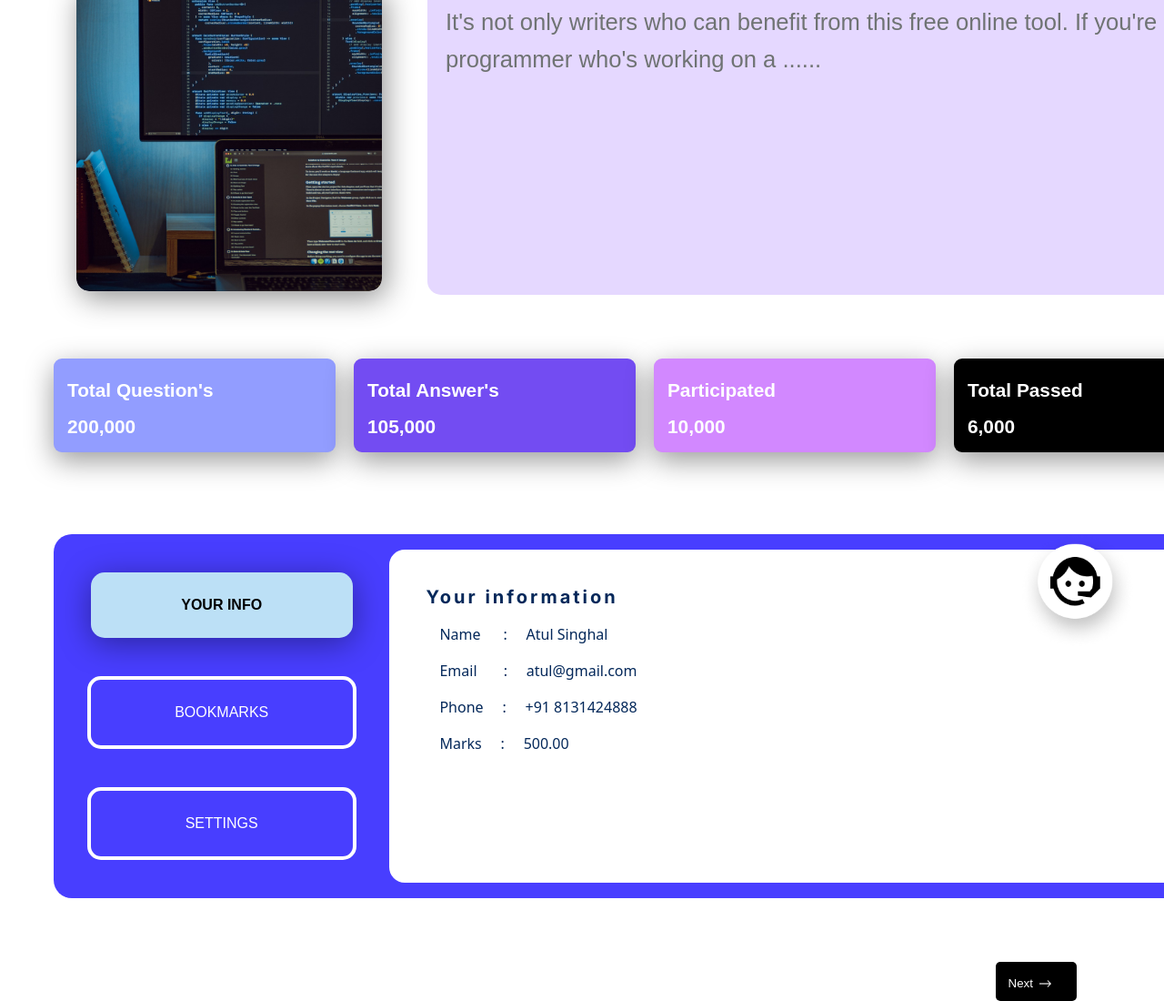
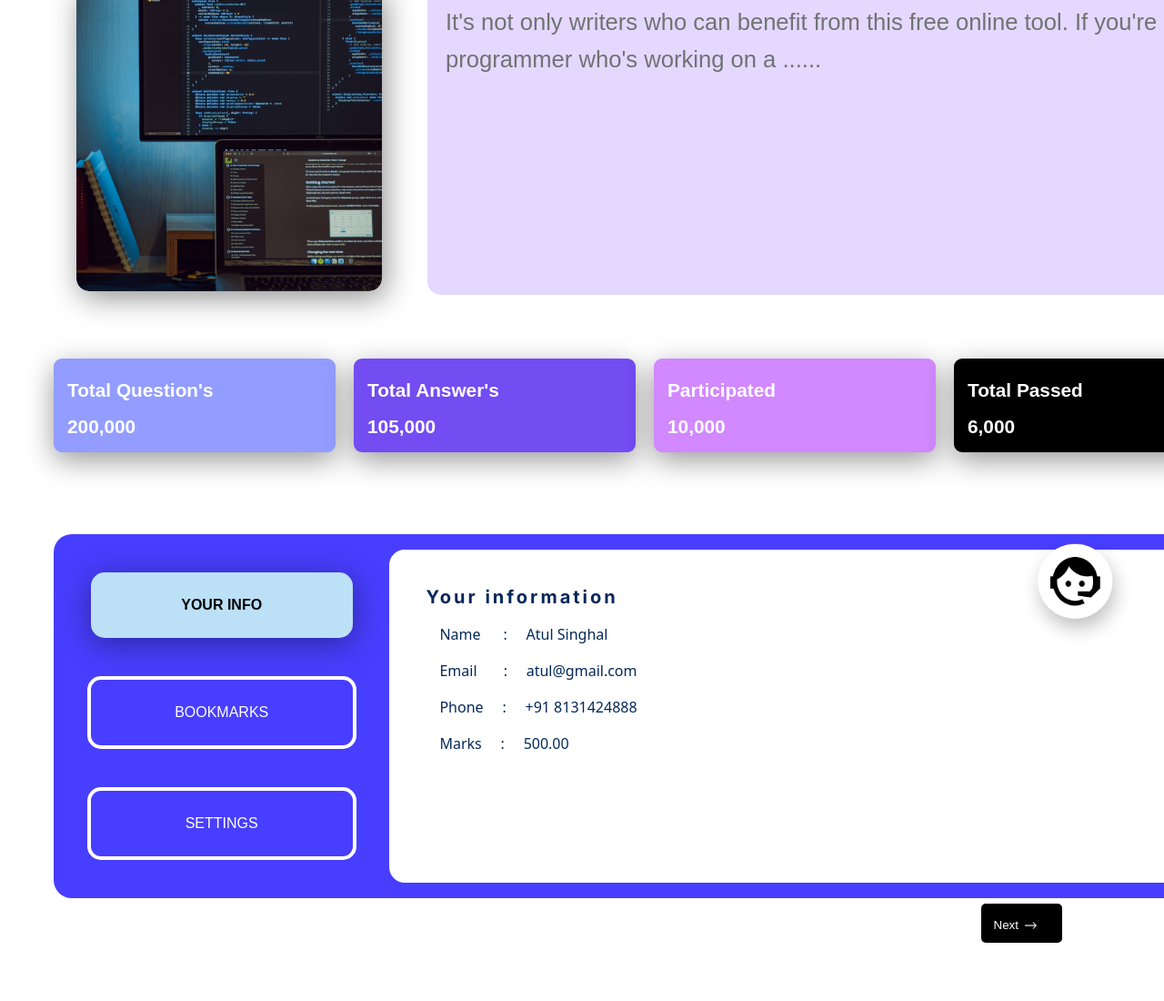
Before and after one commit to DecroXX69/Mini-Project-2, a plain HTML site: page index.html in a window 1280 px wide. Shown: the part 116-1216 px from the top of the page at 91% size. After the commit the page ends 1153 px from the top, so only its background shows below. Drawn offline with Linux system fonts and the light colour scheme; a web font is replaced by a local one.

Commit message:
Update style2.css

```diff
--- a/style2.css
+++ b/style2.css
@@ -245,8 +245,8 @@ li {
     position: absolute;
     background-color: black;
     color: white;
-    bottom: -26rem;
-    right: 6rem;
+    bottom: -22rem;
+    right: 7rem;
     padding: 16px 28px 12px 14px;
     border: none;
     border-radius: 5px;
```
